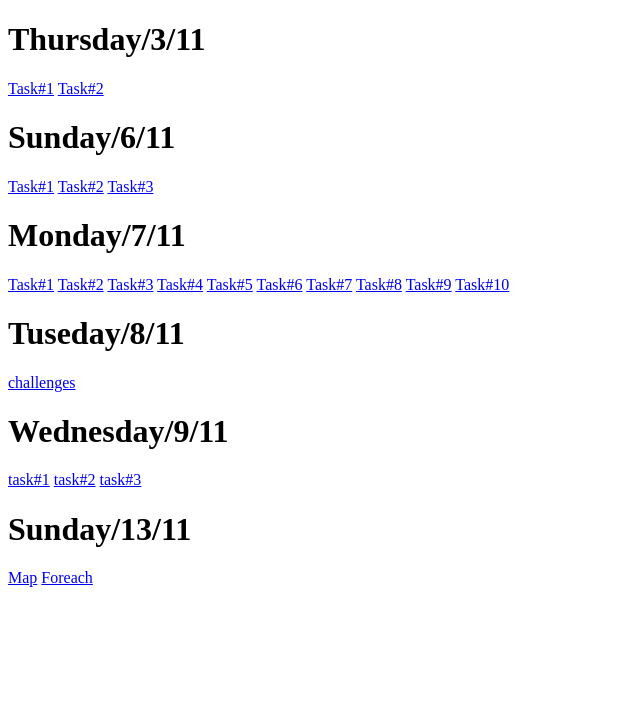
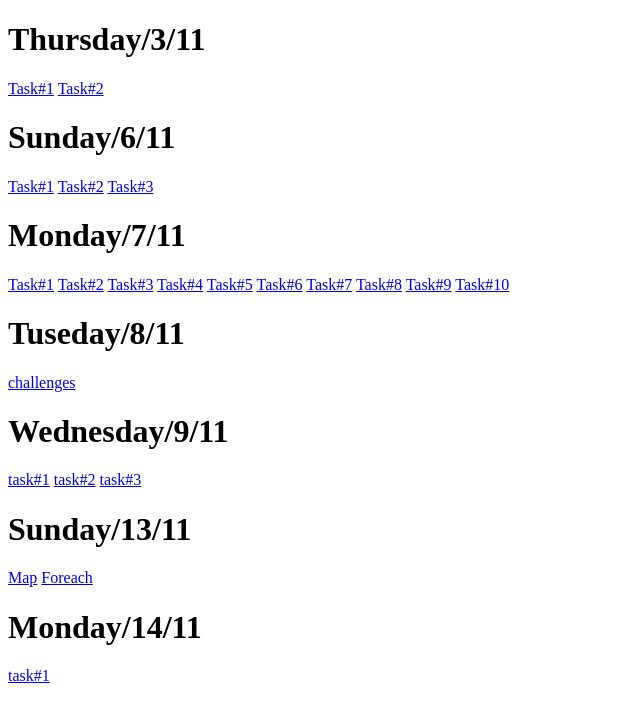
Before and after one commit to Tabark-Alhawadi/JavaScript_solution, a plain HTML site: page index.html in a window 1280 px wide. Shown: the whole page, without its empty margins (0-640 px from the left). Drawn offline with Linux system fonts and the light colour scheme.

Commit message:
JS tasks

```diff
--- a/index.html
+++ b/index.html
@@ -34,5 +34,7 @@
     <h1>Sunday/13/11</h1>
     <a href="./Sunday_13_11/maps.html">Map</a>
     <a href="./Sunday_13_11/foreach.html">Foreach</a>
+    <h1>Monday/14/11</h1>
+    <a href="./Monday_14_11/task1.html">task#1</a>
 </body>
 </html>
```
